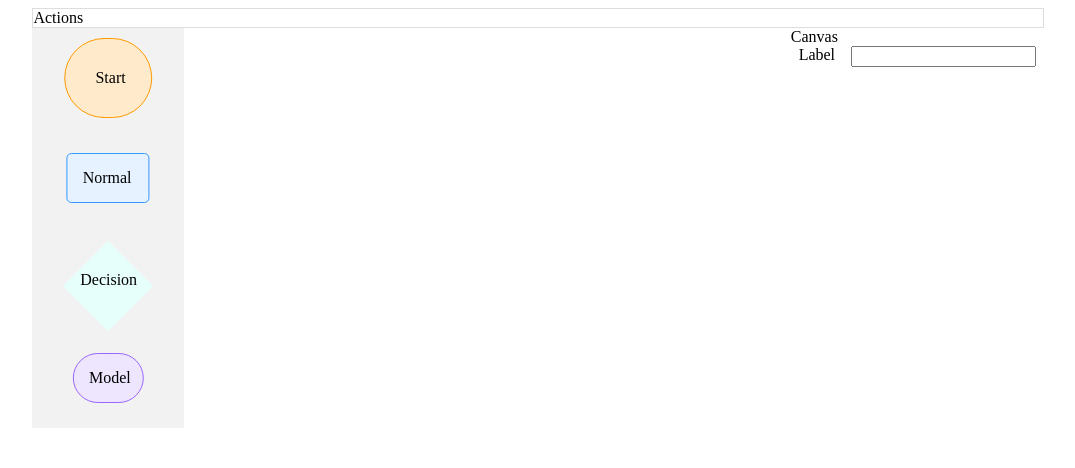
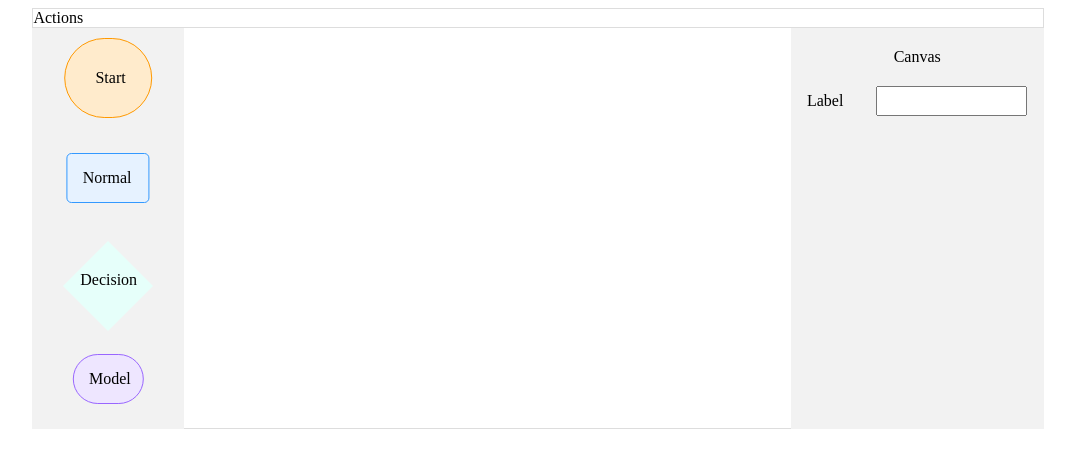
Before and after one commit to mayank8aug/FlowChartGenerator, a plain HTML site: page index.html in a window 1280 px wide. Shown: the whole page, without its empty margins (102-1177 px from the left). Drawn offline with nearby package versions, Linux system fonts and the light colour scheme.

Commit message:
Update styles.css

```diff
--- a/styles.css
+++ b/styles.css
@@ -12,6 +12,10 @@
 
 .justify-space-around {
     justify-content: space-around;
+}
+
+.align-items-center {
+    align-items: center;
 }
 
 #container {
@@ -38,10 +42,12 @@
 
 #flowchart-canvas {
     flex-basis: 60%;
+    border-bottom: 1px solid #ddd;
 }
 
 #flowchart-settings {
     flex-basis: 25%;
+    background: #f2f2f2;
 }
 
 .center {
@@ -106,6 +112,8 @@
 .decision {
     top: 30px;
     left: -28px;
+    width: 4vw;
+    text-align: center;
 }
 
 .draggable-dummy {
@@ -140,3 +148,18 @@
 .action-decision .dot.bottom {
     top: 150%;
 }
+
+#label {
+    width: 60%;
+    height: 30px;
+    padding: 5px;
+}
+
+#header-title {
+    text-align: center;
+    padding: 20px;
+}
+
+.node-selected {
+    box-shadow: inset 0px 0px 5px 2px #f50548;
+}
```
